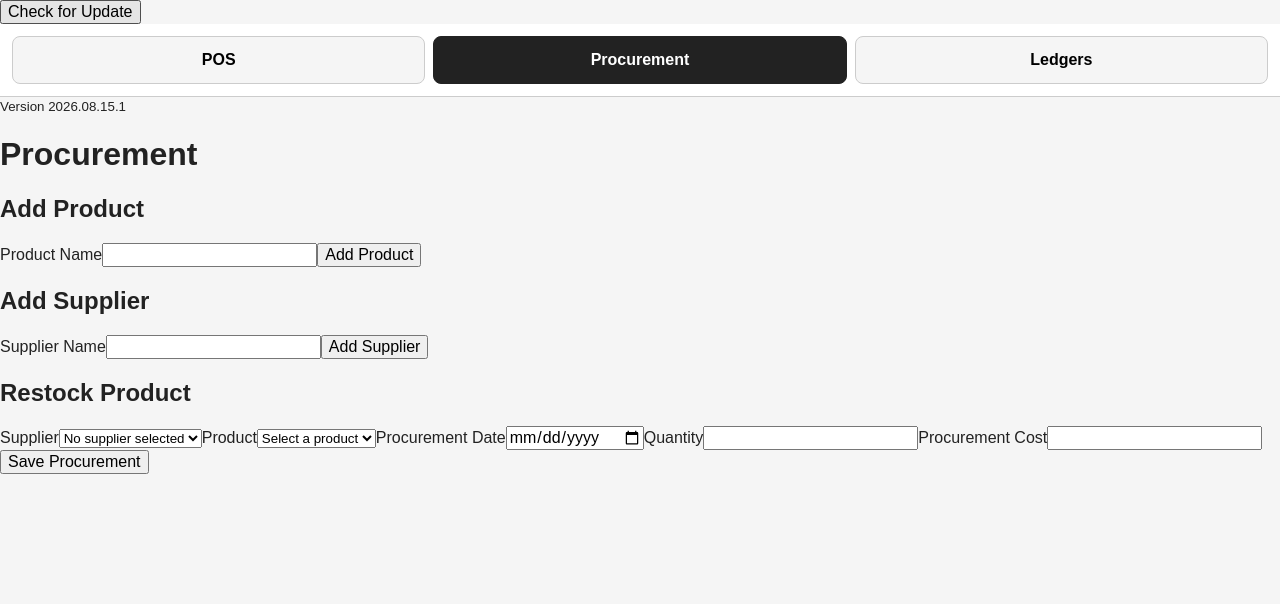
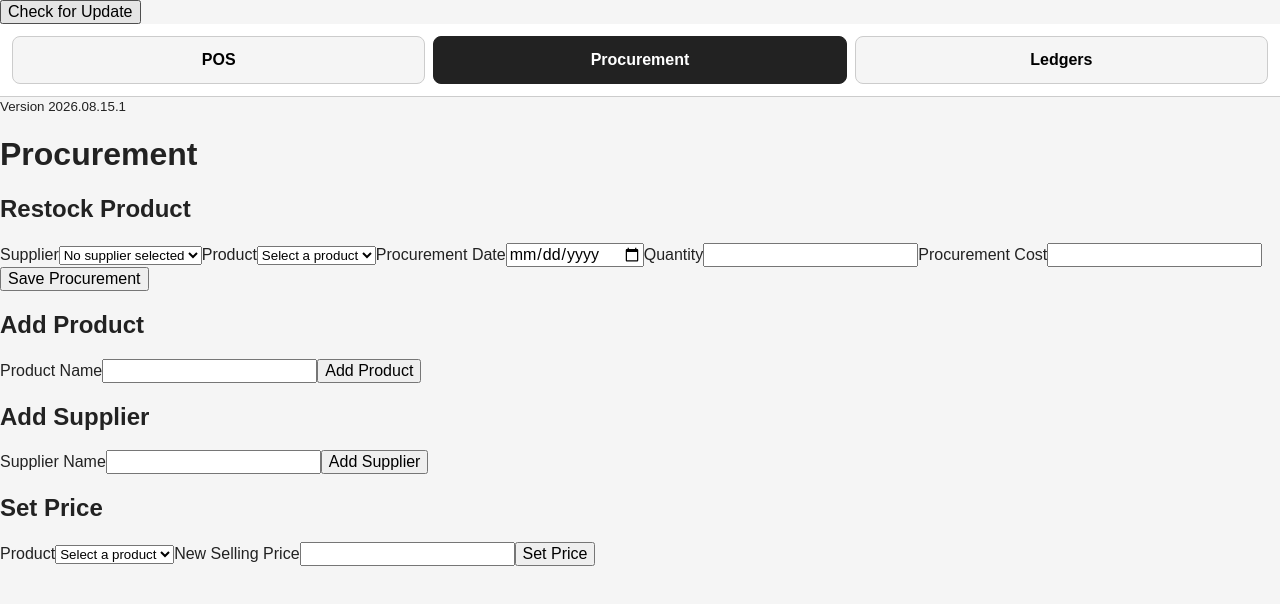
Before and after one commit to kentvillamora-dev/mini-store-pos, a React (Vite) app: page / in a window 1280 px wide. Both pictures are taken after a click on the button "Procurement". Shown: the top 604 px of the page. Built offline with nearby package versions, Linux system fonts and the light colour scheme.

Commit message:
Add product pricing workflow and improve ledger displays

```diff
--- a/src/App.tsx
+++ b/src/App.tsx
@@ -1,9 +1,19 @@
 import { useEffect, useState } from 'react'
-import { db, type Product, type Supplier } from './db/database'
+import {
+  db,
+  type Procurement,
+  type Product,
+  type Supplier,
+} from './db/database'
 import DataViewer from './features/dataViewer/DataViewer'
 import UpdatePrompt from './features/pwa/UpdatePrompt'
 import { createProduct } from './services/productService'
-import { createProcurement, findPotentialDuplicateProcurement, } from './services/procurementService'
+import {
+  createProcurement,
+  findPotentialDuplicateProcurement,
+  getLatestValidProcurementForProduct,
+} from './services/procurementService'
+import { setProductPrice } from './services/priceService'
 import { createSupplier } from './services/supplierService'
 import { calculateSuggestedSellingPrice } from './utils/pricing'
 
@@ -15,16 +25,26 @@ function App() {
   const [products, setProducts] = useState<Product[]>([])
   const [suppliers, setSuppliers] = useState<Supplier[]>([])
   const [currentPage, setCurrentPage] = useState<AppPage>('pos')
+
   const [productName, setProductName] = useState('')
   const [productMessage, setProductMessage] = useState('')
+
   const [supplierName, setSupplierName] = useState('')
   const [supplierMessage, setSupplierMessage] = useState('')
+
   const [selectedSupplierId, setSelectedSupplierId] = useState('')
   const [selectedProductId, setSelectedProductId] = useState('')
   const [procurementDate, setProcurementDate] = useState('')
   const [procurementQuantity, setProcurementQuantity] = useState('')
   const [procurementCost, setProcurementCost] = useState('')
   const [procurementMessage, setProcurementMessage] = useState('')
+
+  const [priceProductId, setPriceProductId] = useState('')
+  const [newSellingPrice, setNewSellingPrice] = useState('')
+  const [priceMessage, setPriceMessage] = useState('')
+  const [latestPriceProcurement, setLatestPriceProcurement] =
+    useState<Procurement | null>(null)
+
   const quantityNumber = Number(procurementQuantity)
   const procurementCostNumber = Number(procurementCost)
 
@@ -36,6 +56,17 @@ function App() {
   const suggestedSrp =
     unitCost !== null
       ? calculateSuggestedSellingPrice(unitCost)
+      : null
+
+  const priceProduct =
+    products.find((product) => product.id === priceProductId) ?? null
+
+  const latestPriceSupplier =
+    latestPriceProcurement?.supplierId
+      ? suppliers.find(
+          (supplier) =>
+            supplier.id === latestPriceProcurement.supplierId,
+        ) ?? null
       : null
 
   useEffect(() => {
@@ -65,6 +96,21 @@ function App() {
 
     loadProducts()
   }, [])
+
+  useEffect(() => {
+    async function refreshPriceReference() {
+      if (currentPage !== 'procurement' || !priceProductId) {
+        return
+      }
+
+      const latestProcurement =
+        await getLatestValidProcurementForProduct(priceProductId)
+
+      setLatestPriceProcurement(latestProcurement ?? null)
+    }
+
+    refreshPriceReference()
+  }, [currentPage, priceProductId])
 
   async function refreshProducts() {
     const savedProducts = await db.products.toArray()
@@ -109,6 +155,45 @@ function App() {
       }
 
       setSupplierMessage('Unable to create supplier.')
+    }
+  }
+
+  async function handlePriceProductChange(productId: string) {
+    setPriceProductId(productId)
+    setNewSellingPrice('')
+    setPriceMessage('')
+    setLatestPriceProcurement(null)
+
+    if (!productId) {
+      return
+    }
+
+    const latestProcurement =
+      await getLatestValidProcurementForProduct(productId)
+
+    setLatestPriceProcurement(latestProcurement ?? null)
+  }
+
+  async function handleSetProductPrice() {
+    try {
+      await setProductPrice({
+        productId: priceProductId,
+        newPrice: Number(newSellingPrice),
+        procurementId: latestPriceProcurement?.id,
+        reason: 'Manual price update',
+      })
+
+      await refreshProducts()
+
+      setNewSellingPrice('')
+      setPriceMessage('Selling price updated.')
+    } catch (error) {
+      if (error instanceof Error) {
+        setPriceMessage(error.message)
+        return
+      }
+
+      setPriceMessage('Unable to update selling price.')
     }
   }
 
@@ -166,51 +251,15 @@ function App() {
           <h1>Procurement</h1>
 
           <section>
-            <h2>Add Product</h2>
-
-            <label>
-              Product Name
-              <input
-                type="text"
-                value={productName}
-                onChange={(event) => setProductName(event.target.value)}
-              />
-            </label>
-
-            <button onClick={handleCreateProduct}>
-              Add Product
-            </button>
-
-            {productMessage && <p>{productMessage}</p>}
-          </section>
-
-          <section>
-            <h2>Add Supplier</h2>
-
-            <label>
-              Supplier Name
-              <input
-                type="text"
-                value={supplierName}
-                onChange={(event) => setSupplierName(event.target.value)}
-              />
-            </label>
-
-            <button onClick={handleCreateSupplier}>
-              Add Supplier
-            </button>
-
-            {supplierMessage && <p>{supplierMessage}</p>}
-          </section>
-
-          <section>
             <h2>Restock Product</h2>
 
             <label>
               Supplier
               <select
                 value={selectedSupplierId}
-                onChange={(event) => setSelectedSupplierId(event.target.value)}
+                onChange={(event) =>
+                  setSelectedSupplierId(event.target.value)
+                }
               >
                 <option value="">No supplier selected</option>
 
@@ -229,7 +278,9 @@ function App() {
               Product
               <select
                 value={selectedProductId}
-                onChange={(event) => setSelectedProductId(event.target.value)}
+                onChange={(event) =>
+                  setSelectedProductId(event.target.value)
+                }
               >
                 <option value="">Select a product</option>
 
@@ -249,7 +300,9 @@ function App() {
               <input
                 type="date"
                 value={procurementDate}
-                onChange={(event) => setProcurementDate(event.target.value)}
+                onChange={(event) =>
+                  setProcurementDate(event.target.value)
+                }
               />
             </label>
 
@@ -260,7 +313,9 @@ function App() {
                 min="1"
                 step="1"
                 value={procurementQuantity}
-                onChange={(event) => setProcurementQuantity(event.target.value)}
+                onChange={(event) =>
+                  setProcurementQuantity(event.target.value)
+                }
               />
             </label>
 
@@ -276,7 +331,9 @@ function App() {
                 min="0.01"
                 step="0.01"
                 value={procurementCost}
-                onChange={(event) => setProcurementCost(event.target.value)}
+                onChange={(event) =>
+                  setProcurementCost(event.target.value)
+                }
               />
             </label>
 
@@ -286,15 +343,11 @@ function App() {
               )}
 
             {unitCost !== null && (
-              <p>
-                Unit Cost: ₱{unitCost.toFixed(2)}
-              </p>
+              <p>Unit Cost: ₱{unitCost.toFixed(2)}</p>
             )}
 
             {suggestedSrp !== null && (
-              <p>
-                Suggested SRP: ₱{suggestedSrp.toFixed(2)}
-              </p>
+              <p>Suggested SRP: ₱{suggestedSrp.toFixed(2)}</p>
             )}
 
             <button onClick={handleSaveProcurement}>
@@ -304,6 +357,135 @@ function App() {
             {procurementMessage && <p>{procurementMessage}</p>}
           </section>
 
+          <section>
+            <h2>Add Product</h2>
+
+            <label>
+              Product Name
+              <input
+                type="text"
+                value={productName}
+                onChange={(event) =>
+                  setProductName(event.target.value)
+                }
+              />
+            </label>
+
+            <button onClick={handleCreateProduct}>
+              Add Product
+            </button>
+
+            {productMessage && <p>{productMessage}</p>}
+          </section>
+
+          <section>
+            <h2>Add Supplier</h2>
+
+            <label>
+              Supplier Name
+              <input
+                type="text"
+                value={supplierName}
+                onChange={(event) =>
+                  setSupplierName(event.target.value)
+                }
+              />
+            </label>
+
+            <button onClick={handleCreateSupplier}>
+              Add Supplier
+            </button>
+
+            {supplierMessage && <p>{supplierMessage}</p>}
+          </section>
+
+          <section>
+            <h2>Set Price</h2>
+
+            <label>
+              Product
+              <select
+                value={priceProductId}
+                onChange={(event) =>
+                  handlePriceProductChange(event.target.value)
+                }
+              >
+                <option value="">Select a product</option>
+
+                {products.map((product) => (
+                  <option
+                    key={product.id}
+                    value={product.id}
+                  >
+                    {product.name}
+                  </option>
+                ))}
+              </select>
+            </label>
+
+            {priceProduct && (
+              <>
+                <p>
+                  Current Selling Price: ₱
+                  {priceProduct.sellingPrice.toFixed(2)}
+                </p>
+
+                {latestPriceProcurement ? (
+                  <>
+                    <h3>Latest Procurement</h3>
+
+                    <p>
+                      Date: {latestPriceProcurement.procurementDate}
+                    </p>
+
+                    <p>
+                      Supplier:{' '}
+                      {latestPriceSupplier?.name ??
+                        'Unknown supplier'}
+                    </p>
+
+                    <p>
+                      Unit Cost: ₱
+                      {latestPriceProcurement.unitCost.toFixed(2)}
+                    </p>
+
+                    <p>
+                      Suggested SRP: ₱
+                      {latestPriceProcurement.suggestedSellingPrice.toFixed(
+                        2,
+                      )}
+                    </p>
+                  </>
+                ) : (
+                  <p>No valid procurement history found.</p>
+                )}
+              </>
+            )}
+
+            <label>
+              New Selling Price
+              <input
+                type="number"
+                min="0.01"
+                step="0.01"
+                value={newSellingPrice}
+                onChange={(event) =>
+                  setNewSellingPrice(event.target.value)
+                }
+              />
+            </label>
+
+            {newSellingPrice !== '' &&
+              Number(newSellingPrice) <= 0 && (
+                <p>Selling price must be greater than zero.</p>
+              )}
+
+            <button onClick={handleSetProductPrice}>
+              Set Price
+            </button>
+
+            {priceMessage && <p>{priceMessage}</p>}
+          </section>
         </main>
       )
     }
@@ -346,7 +528,11 @@ function App() {
 
       <nav className="app-nav">
         <button
-          className={currentPage === 'pos' ? 'nav-button active' : 'nav-button'}
+          className={
+            currentPage === 'pos'
+              ? 'nav-button active'
+              : 'nav-button'
+          }
           onClick={() => setCurrentPage('pos')}
         >
           POS
--- a/src/features/dataViewer/DataViewer.tsx
+++ b/src/features/dataViewer/DataViewer.tsx
@@ -11,9 +11,18 @@ import {
 import { deleteSupplier } from '../../services/supplierService'
 import { voidProcurement } from '../../services/procurementService'
 
-
 interface DataViewerProps {
   onSuppliersChanged: () => Promise<void>
+}
+
+function formatDateTime(value: string) {
+  return new Intl.DateTimeFormat('en-PH', {
+    year: 'numeric',
+    month: 'short',
+    day: 'numeric',
+    hour: 'numeric',
+    minute: '2-digit',
+  }).format(new Date(value))
 }
 
 function DataViewer({ onSuppliersChanged }: DataViewerProps) {
@@ -31,20 +40,28 @@ function DataViewer({ onSuppliersChanged }: DataViewerProps) {
       const productRecords = await db.products.toArray()
       setProducts(productRecords)
 
-      const movementRecords = await db.inventoryMovements.toArray()
+      const movementRecords = await db.inventoryMovements
+        .orderBy('createdAt')
+        .reverse()
+        .toArray()
+
       setInventoryMovements(movementRecords)
 
       const supplierRecords = await db.suppliers.toArray()
       setSuppliers(supplierRecords)
 
       const procurementRecords = await db.procurements
-      .orderBy('createdAt')
-      .reverse()
-      .toArray()
+        .orderBy('createdAt')
+        .reverse()
+        .toArray()
 
       setProcurements(procurementRecords)
 
-      const priceHistoryRecords = await db.priceHistory.toArray()
+      const priceHistoryRecords = await db.priceHistory
+        .orderBy('changedAt')
+        .reverse()
+        .toArray()
+
       setPriceHistory(priceHistoryRecords)
     }
 
@@ -72,7 +89,9 @@ function DataViewer({ onSuppliersChanged }: DataViewerProps) {
   }
 
   async function handleVoidProcurement(procurementId: string) {
-    const reason = window.prompt('Enter the reason for voiding this procurement:')
+    const reason = window.prompt(
+      'Enter the reason for voiding this procurement:',
+    )
 
     if (reason === null) {
       return
@@ -105,7 +124,11 @@ function DataViewer({ onSuppliersChanged }: DataViewerProps) {
 
       setProcurements(procurementRecords)
 
-      const movementRecords = await db.inventoryMovements.toArray()
+      const movementRecords = await db.inventoryMovements
+        .orderBy('createdAt')
+        .reverse()
+        .toArray()
+
       setInventoryMovements(movementRecords)
 
       const productRecords = await db.products.toArray()
@@ -167,7 +190,9 @@ function DataViewer({ onSuppliersChanged }: DataViewerProps) {
               <td>{supplier.name}</td>
               <td>{supplier.active ? 'Yes' : 'No'}</td>
               <td>
-                <button onClick={() => handleDeleteSupplier(supplier.id)}>
+                <button
+                  onClick={() => handleDeleteSupplier(supplier.id)}
+                >
                   Delete
                 </button>
               </td>
@@ -175,6 +200,7 @@ function DataViewer({ onSuppliersChanged }: DataViewerProps) {
           ))}
         </tbody>
       </table>
+
       {supplierMessage && <p>{supplierMessage}</p>}
 
       <h2>Procurements</h2>
@@ -199,31 +225,45 @@ function DataViewer({ onSuppliersChanged }: DataViewerProps) {
           {procurements.map((procurement) => (
             <tr key={procurement.id}>
               <td>{procurement.procurementDate}</td>
+
               <td>
                 {procurement.supplierId
                   ? suppliers.find(
-                    (supplier) => supplier.id === procurement.supplierId,
-                  )?.name ?? 'Unknown supplier' : '-'}
+                      (supplier) =>
+                        supplier.id === procurement.supplierId,
+                    )?.name ?? 'Unknown supplier'
+                  : '-'}
               </td>
+
               <td>
                 {products.find(
-                  (product) => product.id === procurement.productId,
+                  (product) =>
+                    product.id === procurement.productId,
                 )?.name ?? 'Unknown product'}
               </td>
+
               <td>{procurement.quantity}</td>
               <td>₱{procurement.totalCost.toFixed(2)}</td>
               <td>₱{procurement.unitCost.toFixed(2)}</td>
-              <td>₱{procurement.suggestedSellingPrice.toFixed(2)}</td>
+              <td>
+                ₱{procurement.suggestedSellingPrice.toFixed(2)}
+              </td>
               <td>{procurement.status}</td>
+
               <td>
                 {procurement.status === 'VALID' ? (
-                  <button onClick={() => handleVoidProcurement(procurement.id)}>
+                  <button
+                    onClick={() =>
+                      handleVoidProcurement(procurement.id)
+                    }
+                  >
                     Void
                   </button>
                 ) : (
                   '-'
                 )}
               </td>
+
               <td>{procurement.voidReason ?? 'N/A'}</td>
             </tr>
           ))}
@@ -237,10 +277,9 @@ function DataViewer({ onSuppliersChanged }: DataViewerProps) {
       <table>
         <thead>
           <tr>
-            <th>Product ID</th>
+            <th>Product</th>
             <th>Previous Price</th>
             <th>New Price</th>
-            <th>Procurement ID</th>
             <th>Reason</th>
             <th>Changed At</th>
           </tr>
@@ -249,12 +288,17 @@ function DataViewer({ onSuppliersChanged }: DataViewerProps) {
         <tbody>
           {priceHistory.map((priceChange) => (
             <tr key={priceChange.id}>
-              <td>{priceChange.productId}</td>
+              <td>
+                {products.find(
+                  (product) =>
+                    product.id === priceChange.productId,
+                )?.name ?? 'Unknown product'}
+              </td>
+
               <td>₱{priceChange.previousPrice.toFixed(2)}</td>
               <td>₱{priceChange.newPrice.toFixed(2)}</td>
-              <td>{priceChange.procurementId ?? '-'}</td>
               <td>{priceChange.reason ?? '-'}</td>
-              <td>{priceChange.changedAt}</td>
+              <td>{formatDateTime(priceChange.changedAt)}</td>
             </tr>
           ))}
         </tbody>
@@ -265,10 +309,9 @@ function DataViewer({ onSuppliersChanged }: DataViewerProps) {
       <table>
         <thead>
           <tr>
-            <th>Product ID</th>
+            <th>Product</th>
             <th>Type</th>
-            <th>Quantity Delta</th>
-            <th>Reference ID</th>
+            <th>Quantity</th>
             <th>Reason</th>
             <th>Created At</th>
           </tr>
@@ -277,12 +320,17 @@ function DataViewer({ onSuppliersChanged }: DataViewerProps) {
         <tbody>
           {inventoryMovements.map((movement) => (
             <tr key={movement.id}>
-              <td>{movement.productId}</td>
+              <td>
+                {products.find(
+                  (product) =>
+                    product.id === movement.productId,
+                )?.name ?? 'Unknown product'}
+              </td>
+
               <td>{movement.type}</td>
               <td>{movement.quantityDelta}</td>
-              <td>{movement.referenceId ?? '-'}</td>
               <td>{movement.reason ?? '-'}</td>
-              <td>{movement.createdAt}</td>
+              <td>{formatDateTime(movement.createdAt)}</td>
             </tr>
           ))}
         </tbody>
--- /dev/null
+++ b/src/services/priceService.ts
@@ -0,0 +1,56 @@
+import { db } from '../db/database'
+
+export interface SetProductPriceInput {
+  productId: string
+  newPrice: number
+  procurementId?: string
+  reason?: string
+}
+
+export async function setProductPrice(
+  input: SetProductPriceInput,
+) {
+  if (!input.productId) {
+    throw new Error('Product is required.')
+  }
+
+  if (input.newPrice <= 0) {
+    throw new Error('Selling price must be greater than zero.')
+  }
+
+  const product = await db.products.get(input.productId)
+
+  if (!product) {
+    throw new Error('Product not found.')
+  }
+
+  if (product.sellingPrice === input.newPrice) {
+    throw new Error(
+      'New selling price must be different from the current price.',
+    )
+  }
+
+  const changedAt = new Date().toISOString()
+
+  await db.transaction(
+    'rw',
+    db.products,
+    db.priceHistory,
+    async () => {
+      await db.products.update(input.productId, {
+        sellingPrice: input.newPrice,
+        updatedAt: changedAt,
+      })
+
+      await db.priceHistory.add({
+        id: crypto.randomUUID(),
+        productId: input.productId,
+        previousPrice: product.sellingPrice,
+        newPrice: input.newPrice,
+        procurementId: input.procurementId,
+        reason: input.reason?.trim() || undefined,
+        changedAt,
+      })
+    },
+  )
+}
--- a/src/services/procurementService.ts
+++ b/src/services/procurementService.ts
@@ -54,6 +54,37 @@ export async function findPotentialDuplicateProcurement(
         procurement.totalCost === input.totalCost,
     )
     .first()
+}
+
+export async function getLatestValidProcurementForProduct(
+  productId: string,
+) {
+  if (!productId) {
+    return undefined
+  }
+
+  const procurements = await db.procurements
+    .where('productId')
+    .equals(productId)
+    .and((procurement) => procurement.status === 'VALID')
+    .toArray()
+
+  if (procurements.length === 0) {
+    return undefined
+  }
+
+  procurements.sort((a, b) => {
+    const dateComparison =
+      b.procurementDate.localeCompare(a.procurementDate)
+
+    if (dateComparison !== 0) {
+      return dateComparison
+    }
+
+    return b.createdAt.localeCompare(a.createdAt)
+  })
+
+  return procurements[0]
 }
 
 export async function createProcurement(input: ProcurementInput) {
@@ -140,10 +171,13 @@ export async function voidProcurement(
       const product = await db.products.get(procurement.productId)
 
       if (!product) {
-        throw new Error('Product linked to this procurement was not found.')
+        throw new Error(
+          'Product linked to this procurement was not found.',
+        )
       }
 
-      const newStock = product.currentStockCache - procurement.quantity
+      const newStock =
+        product.currentStockCache - procurement.quantity
 
       if (newStock < 0) {
         throw new Error(
```
